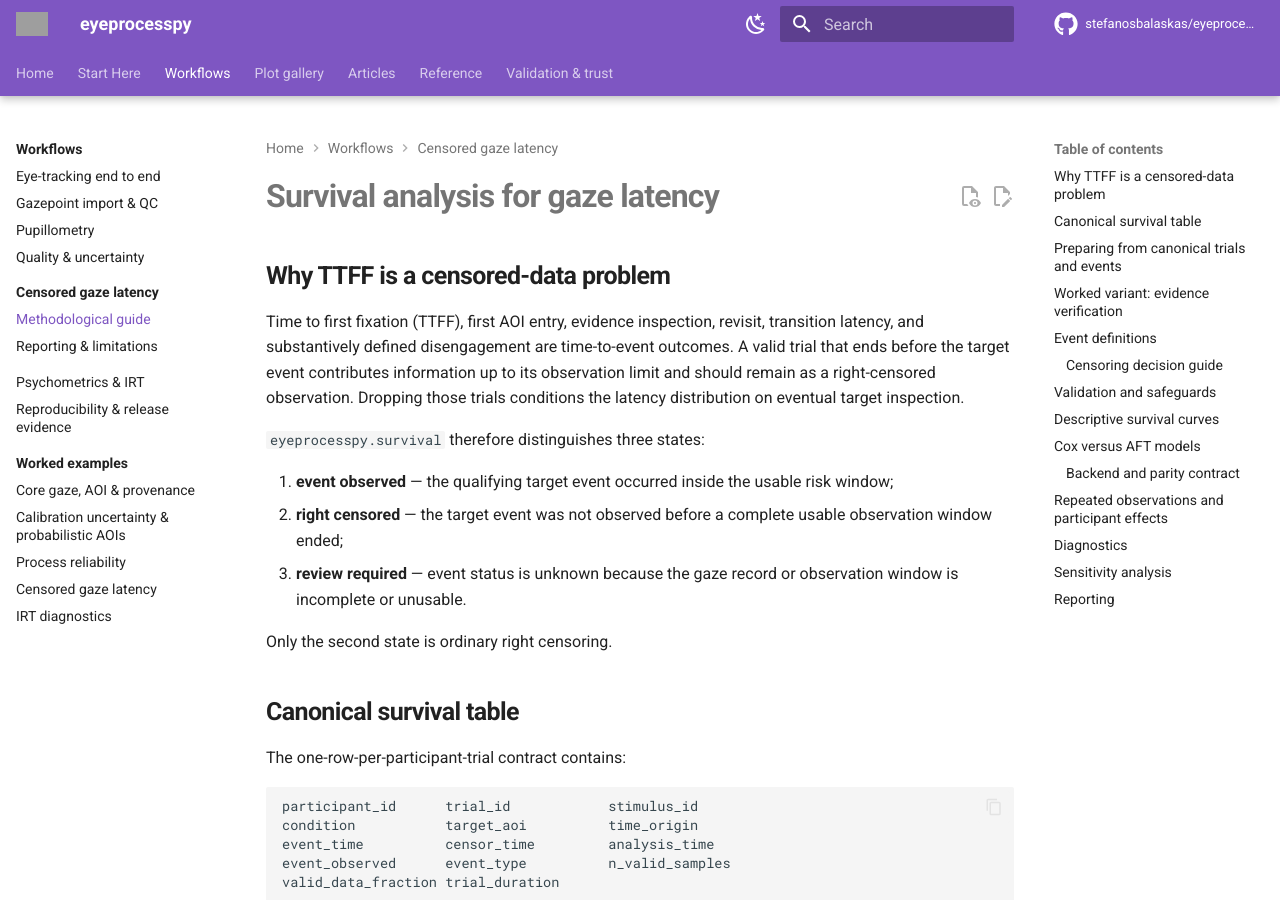
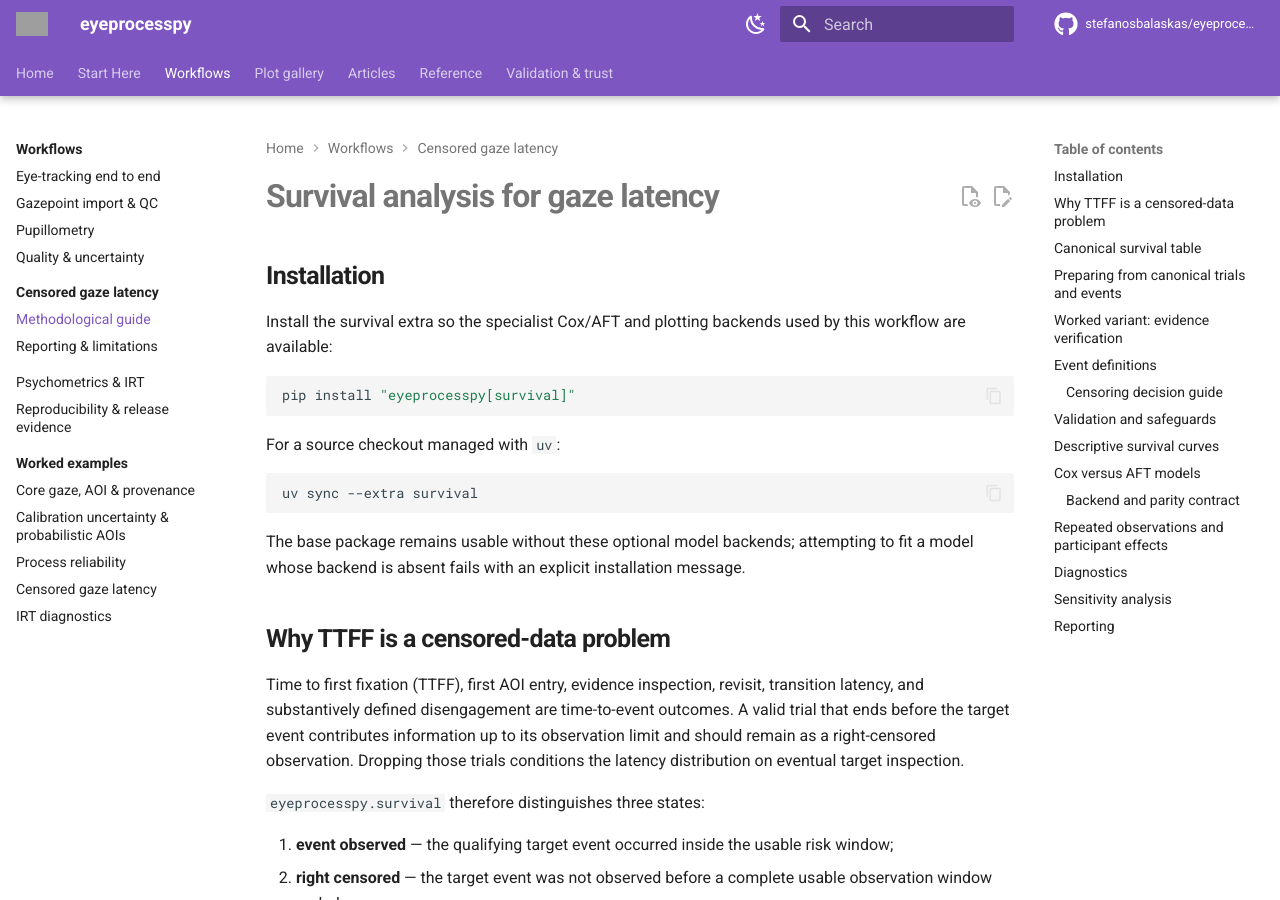
Before and after one commit to stefanosbalaskas/eyeprocesspy, an MkDocs documentation site: the page built from docs/guides/gaze-survival-analysis.md, in a window 1280 px wide and 900 px high. Built offline with MkDocs 1.6.1 and Material for MkDocs 9.7.7, drawn with Linux system fonts in a browser that asks for light colours; comment, search, counter and statistics services are not loaded; grey boxes are pictures that could not be loaded.

Commit message:
docs: add survival backend installation guidance

````diff
--- a/docs/guides/gaze-survival-analysis.md
+++ b/docs/guides/gaze-survival-analysis.md
@@ -3,6 +3,23 @@ title: Survival analysis for gaze latency
 ---
 
 # Survival analysis for gaze latency
+
+## Installation
+
+Install the survival extra so the specialist Cox/AFT and plotting backends used by this workflow are available:
+
+```bash
+pip install "eyeprocesspy[survival]"
+```
+
+For a source checkout managed with `uv`:
+
+```bash
+uv sync --extra survival
+```
+
+The base package remains usable without these optional model backends; attempting to fit a model whose backend is absent fails with an explicit installation message.
+
 
 ## Why TTFF is a censored-data problem
 
````
